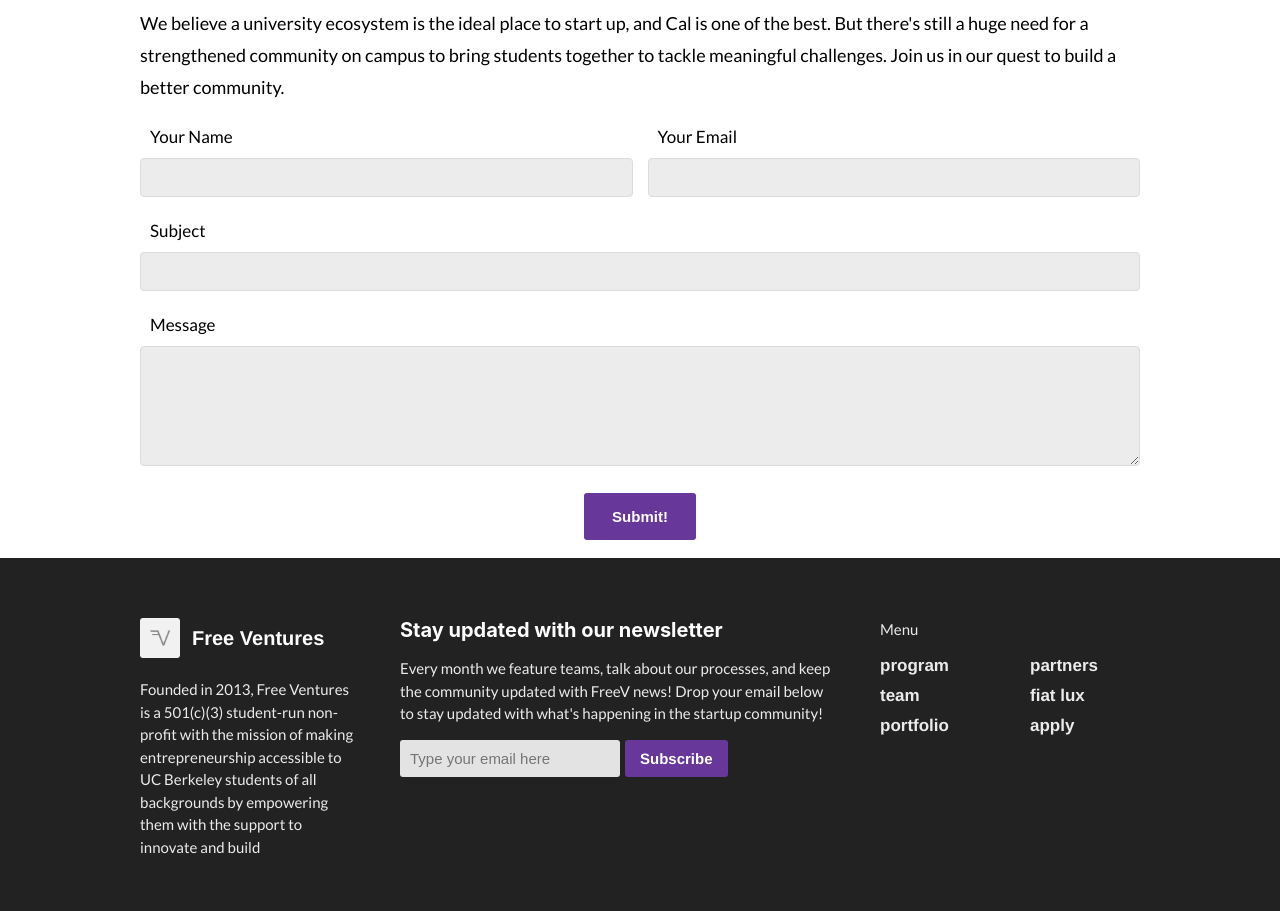
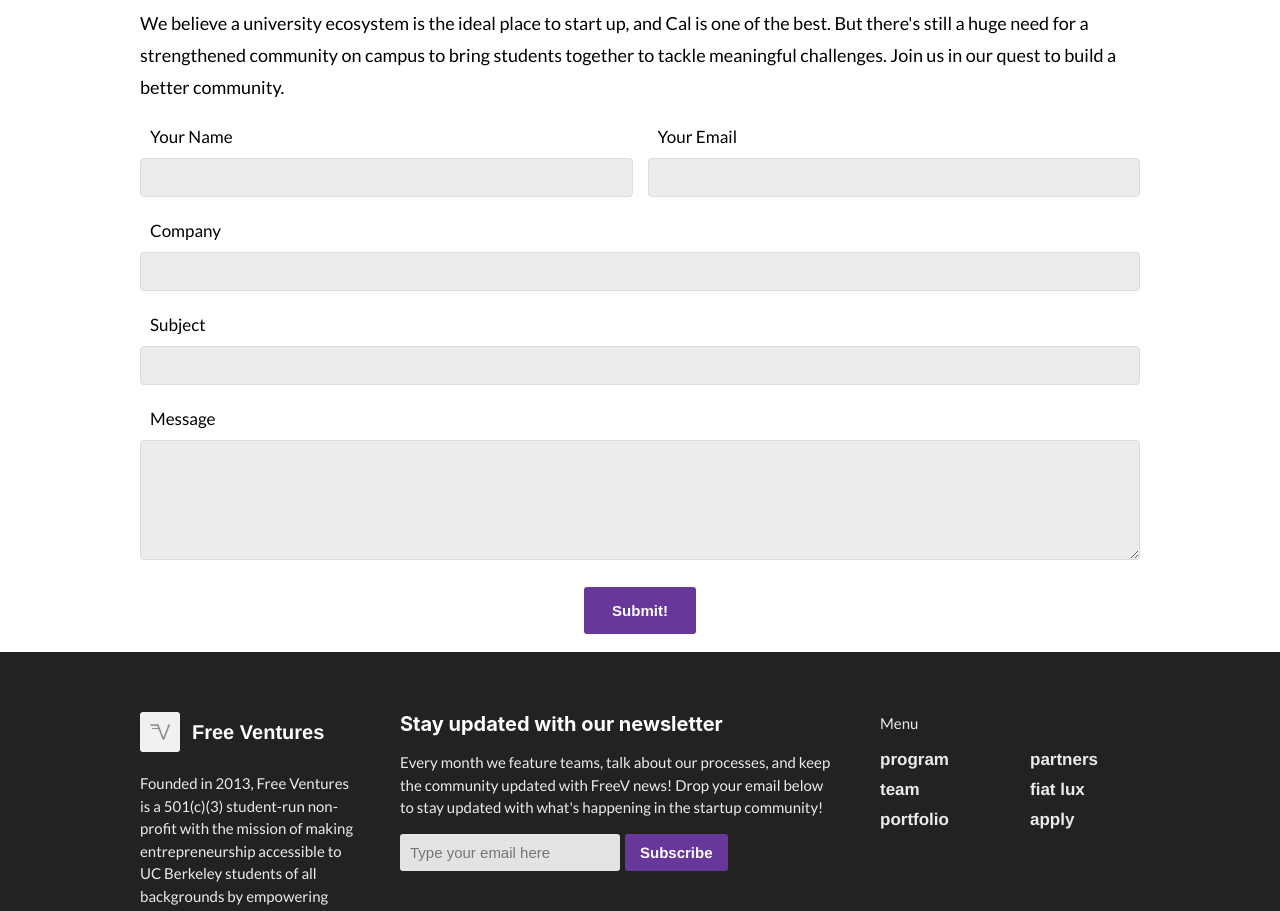
Before and after one commit to adhivd/freev-website, a React (Create React App) app: page / in a window 1280 px wide. Shown: the part 3840-4751 px from the top of the page. Built offline with nearby package versions, Linux system fonts and the light colour scheme.

Commit message:
some more fixes

```diff
--- a/src/Components/ContactForm.js
+++ b/src/Components/ContactForm.js
@@ -42,24 +42,16 @@ class ContactForm extends React.Component {
 
       let companyConditional;
 
-      if(this.props.company) {
-          companyConditional = (<p>
-            <label>Company</label>
-           <input name="company" value={company} onChange={this.handleChange} />
-          </p>)
-      }
+      // if(this.props.company) {
+          // companyConditional = (<p>
+          //   <label>Company</label>
+          //  <input name="company" value={company} onChange={this.handleChange} />
+          // </p>)
+      // }
 
       return (
          <span>
-             <form name="contact" netlify netlify-honeypot="bot-field" hidden>
-               <input type="text" name="name" />
-               <input type="email" name="email" />
-               <input type="text" name="subject" />
-               <input type="text" name="company" />
-               <textarea name="message"></textarea>
-             </form>
-
-             <form data-netlify="true" data-netlify-honeypot="bot-field" onSubmit={this.handleSubmit} netlify="true" netlify name="contact" method='POST' className="contact">
+             <form data-netlify="true" onSubmit={this.handleSubmit} netlify name="contact" method="POST" className="contact">
                  <input type="hidden" name="form-name" value="contact" />
                  <div className="two-grid" >
                      <p>
@@ -71,7 +63,10 @@ class ContactForm extends React.Component {
                          <input type="email" name="email" value={email} onChange={this.handleChange} />
                      </p>
                  </div>
-               {companyConditional}
+                 <p>
+                   <label>Company</label>
+                  <input name="company" value={company} onChange={this.handleChange} />
+                 </p>
                <p>
                  <label>Subject</label>
                  <input name="subject" value={subject} onChange={this.handleChange} />
```
